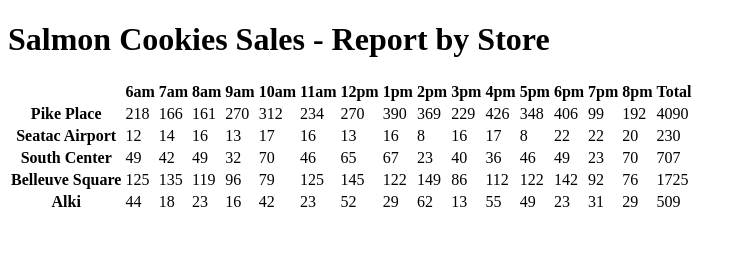
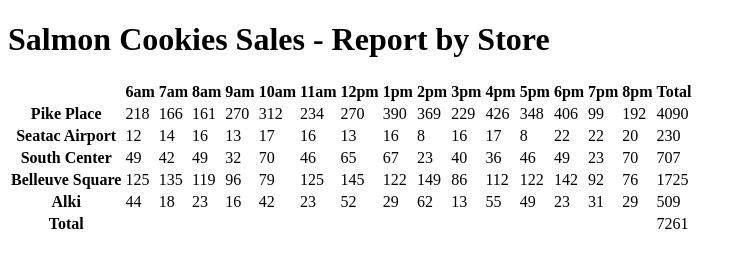
Before and after one commit to derekgraham/cookie-stand, a plain HTML site: page sales.html in a window 1280 px wide. Shown: the full height of the page, 0-746 px from the left. Drawn offline with Linux system fonts and the light colour scheme.

Commit message:
sales report calculates total across stores

```diff
--- a/js/sales.js
+++ b/js/sales.js
@@ -1,8 +1,7 @@
-'use strict';
 var storeList = [];
 
 function salmonStore(storeName, minCustomersPerHour, maxCustomersPerHour, averageCookiesPerCustomer){
-
+  'use strict';
   this.storeName = storeName;
   this.minCustomersPerHour = minCustomersPerHour;
   this.maxCustomersPerHour = maxCustomersPerHour;
@@ -38,7 +37,7 @@ function salmonStore(storeName, minCustomersPerHour, maxCustomersPerHour, averag
       var td = document.createElement('td');
       td.textContent = this.estimatedCookiesPerHour[i];
       tr.appendChild(td);
-      console.log('per hour' + this.estimatedCookiesPerHour[i]);
+    //  console.log('per hour' + this.estimatedCookiesPerHour[i]);
     }
     var newTd = document.createElement('td');
     newTd.value = this.totalCookiesPerDay;
@@ -56,6 +55,30 @@ storeList.push(new salmonStore('South Center', 11, 38, 1.9));
 storeList.push(new salmonStore('Belleuve Square', 20, 48, 3.3));
 storeList.push(new salmonStore('Alki', 3, 24, 2.6));
 
-for ( var i = 0 ; i < storeList.length ; i ++){
-  storeList[i].makeRow();
-}
+function salesReport(){
+  var allCookies = 0;
+  for ( var i = 0 ; i < storeList.length ; i ++){
+    storeList[i].makeRow();
+    allCookies += storeList[i].totalCookiesPerDay;
+  }
+  var myTotal = document.getElementById('append-total');
+  var tr = document.createElement('tr');
+  var th = document.createElement('th');
+  th.textContent = 'Total';
+  tr.appendChild(th);
+
+  for ( var i = 0 ; i < storeList[0].estimatedCookiesPerHour.length ; i++){
+    var td = document.createElement('td');
+    td.textContent = '';
+    tr.appendChild(td);
+  }
+  var newTd = document.createElement('td');
+  newTd.value = allCookies;
+  newTd.textContent = allCookies;
+  tr.appendChild(newTd);
+  myTotal.appendChild(tr);
+
+  // myTotal.textContent = allCookies;
+  // document.body.appendChild(myTotal);
+};
+salesReport();
--- a/sales.html
+++ b/sales.html
@@ -36,6 +36,8 @@
       </thead>
       <tbody id="append-rows">
       </tbody>
+      <tfoot id='append-total'>
+      </tfoot>
     </table>
     <script src="js\sales.js" type="text/javascript"></script>
   </body>
```
